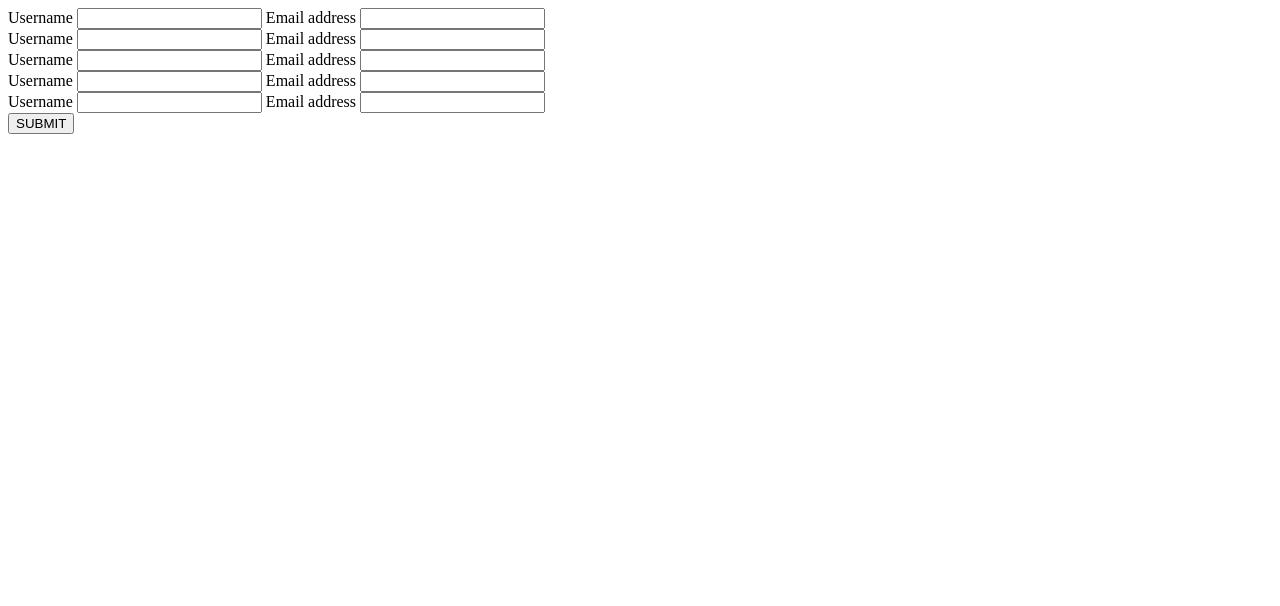
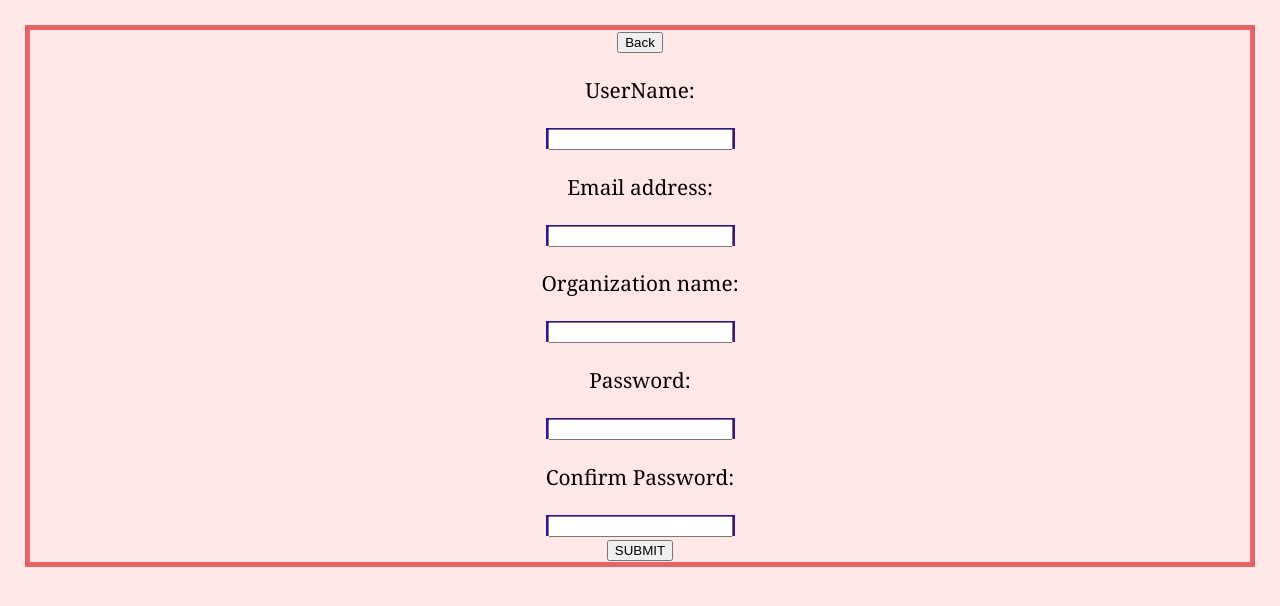
Before and after one commit to ShotaKato1/web-app-final, a website: page public/userRegister.html in a window 1280 px wide. Drawn offline with Linux system fonts and the light colour scheme.

Commit message:
Update userRegister.html

```diff
--- a/public/userRegister.html
+++ b/public/userRegister.html
@@ -4,53 +4,58 @@
     <meta charset="UTF-8">
     <meta http-equiv="X-UA-Compatible" content="IE=edge">
     <meta name="viewport" content="width=device-width, initial-scale=1.0">
-    <title>Register for Scheduling Tool register user</title>
+    <title>Register for Scheduling Tool</title>
 </head>
 <body>
-    <form action="/api/login/userRegister" method="post">
+    <form action="/api/registerUser" method="post">
         <div>
-            <label for="username">Username</label>
-            <input type="text" name="username" id="username">
-
-            <label for="email">Email address</label>
-            <input type="text" name="email" id="email">
+            <link href="/media/examples/link-element-example.css" rel="stylesheet">
+            <style>
+            body{
+                background-color: #ffe7e8;
+                border: 5px solid #e66465;
+                margin: 25px;
+                line-height: 1.5;
+                text-align: center;
+            }
+            p{
+                color: rgb(7, 1, 1);
+                font-family: Georgia;
+                font-size: 130%;
+            }
+            p1{
+                border: 2px solid rgb(54, 18, 154);
+            }
+            </style>
         </div>
-
         <div>
-            <label for="username">Username</label>
-            <input type="text" name="username" id="username">
-
-            <label for="email">Email address</label>
-            <input type="text" name="email" id="email">
+            <a href= "/index.html">
+                <button> Back </button></a>
         </div>
-
         <div>
-            <label for="username">Username</label>
-            <input type="text" name="username" id="username">
-
-            <label for="email">Email address</label>
-            <input type="text" name="email" id="email">
+            <label for="hostname"><p>UserName:</p></label>
+           <p1><input type="text" name="hostname" id="host\name"></p1>
         </div>
-
         <div>
-            <label for="username">Username</label>
-            <input type="text" name="username" id="username">
-
-            <label for="email">Email address</label>
-            <input type="text" name="email" id="email">
+            <label for="email"><p>Email address:</p></label>
+            <p1><input type="text" name="email" id="email"></p1>
         </div>
-
         <div>
-            <label for="username">Username</label>
-            <input type="text" name="username" id="username">
-
-            <label for="email">Email address</label>
-            <input type="text" name="email" id="email">
+            <label for="organization"><p>Organization name:</p></label>
+            <p1><input type="text" name="organization" id="organization"></p1>
         </div>
-
-        <a href= "timeAvailable.html">
-            <button> SUBMIT </button></a>
-
+        <div>
+            <label for="password"><p>Password:</p></label>
+           <p1> <input type="password" name="password" id="password"></p1>
+        </div>
+        <div>
+            <label for="confirmPassword"><p>Confirm Password:</p></label>
+            <p1><input type="password" name="confirmPassword" id="confirmPassword"></p1>
+        </div>
+        <div>
+            <a href= "/userlogin.html">
+                <button> SUBMIT </button></a>
+        </div>
     </form>
 </body>
 </html>
```
